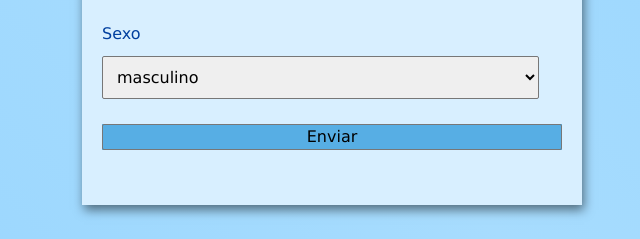
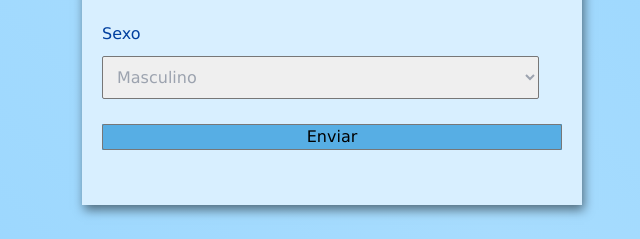
Before and after one commit to JarielR/MediWeb, a plain HTML site: page registro.html in a window 1280 px wide. Shown: the part 945-1184 px from the top of the page, 308-948 px from the left. Drawn offline with nearby package versions, Linux system fonts and the light colour scheme.

Commit message:
Registro-casi-final2
parece estar bien pero es el 2 e

```diff
--- a/registro.html
+++ b/registro.html
@@ -55,6 +55,7 @@
             padding: 10px;
             display: block;
             width: 95%;
+            color:#9CA3AF
         }
 
         /* Styling form-control Radio
@@ -355,9 +356,8 @@
 
             <!-- Dropdown options -->
             <select name="role" id="role">
-                <option value="masculino">masculino</option>
-                <option value="femenino">femenino</option>
-                <option value="other">otro</option>
+                <option value="masculino">Masculino</option>
+                <option value="femenino">Femenino</option>
             </select>
         </div>
 
```
